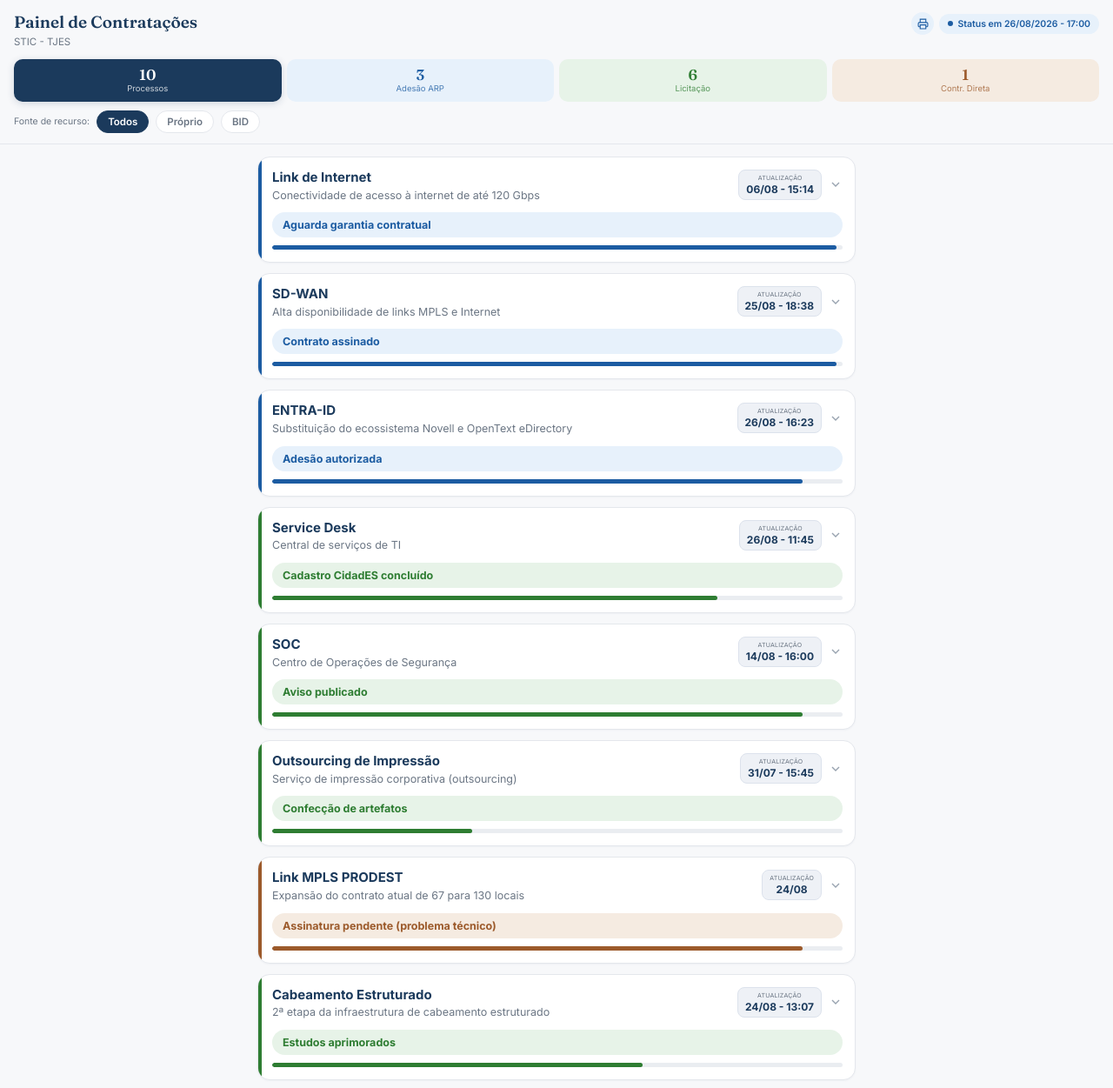
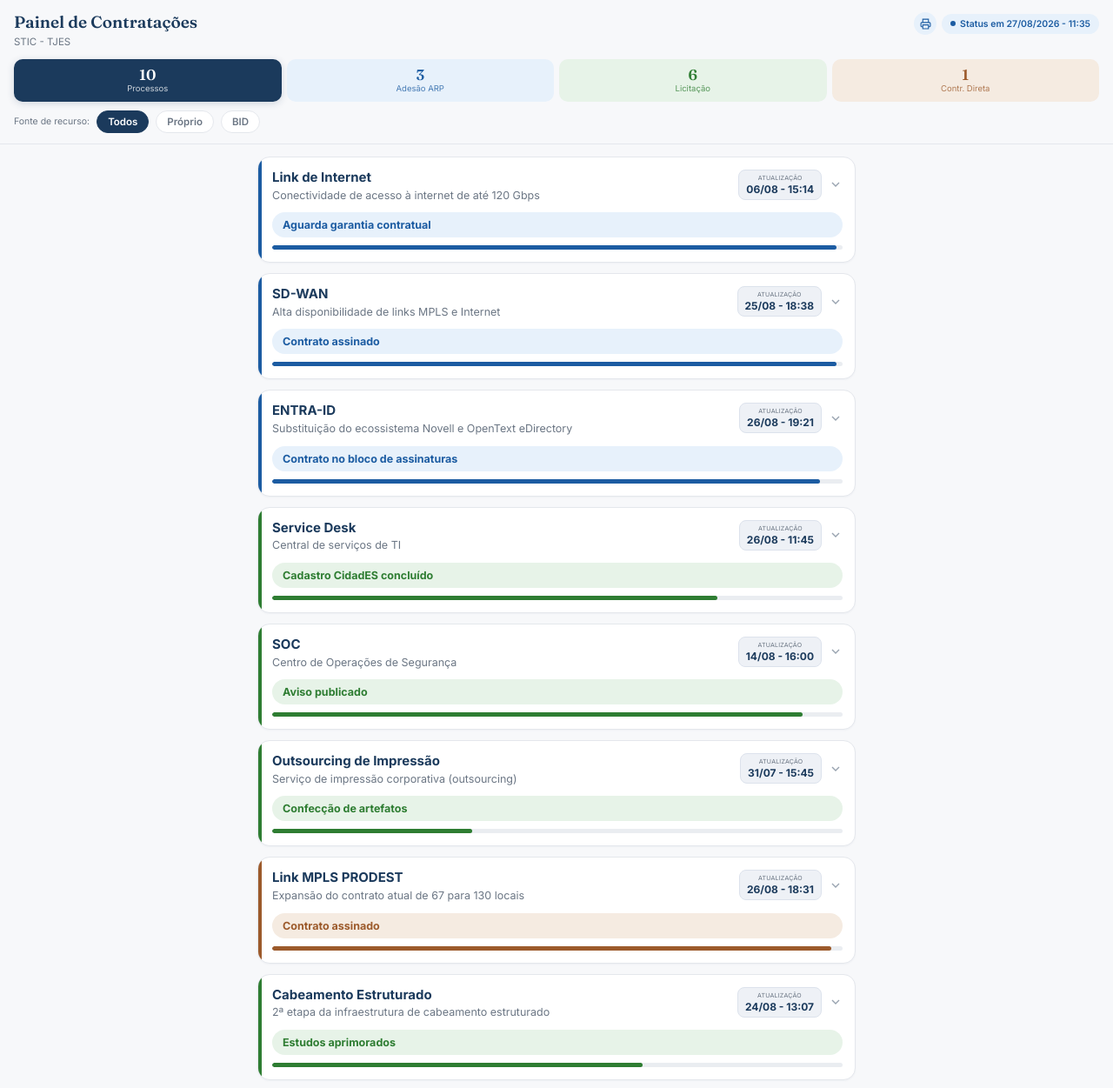
Before and after one commit to proj-stic/painel-contratacoes, a plain HTML site: page index.html in a window 1280 px wide. Shown: the top 1251 px of the page at 87% size. Drawn offline with Linux system fonts and the light colour scheme.

Commit message:
Add files via upload

```diff
--- a/index.html
+++ b/index.html
@@ -159,7 +159,7 @@
       <a class="pdf-btn" href="Painel_Contratacoes_STIC.pdf" target="_blank" rel="noopener" title="Abrir versão em PDF">
         <svg viewBox="0 0 24 24" fill="none" stroke="currentColor" stroke-width="2"><path d="M6 9V2h12v7"/><path d="M6 18H4a2 2 0 01-2-2v-5a2 2 0 012-2h16a2 2 0 012 2v5a2 2 0 01-2 2h-2"/><path d="M6 14h12v8H6z"/></svg>
       </a>
-      <div class="sync-pill"><span class="dot"></span><span id="syncLabel">Status em 26/08/2026 - 17:00</span></div>
+      <div class="sync-pill"><span class="dot"></span><span id="syncLabel">Status em 27/08/2026 - 11:35</span></div>
     </div>
   </div>
   <div class="stat-row" id="statRow"></div>
@@ -185,9 +185,9 @@ const DEFAULTS = [
     badge:"Contrato assinado", progresso:99,
     status:"Contrato assinado por ambas as partes; publicação do resumo em andamento.", data:"25/08/2026 - 18:38" },
   { id:"entra-id", mod:"Adesão ARP", nome:"ENTRA-ID", resumo:"Substituição do ecossistema Novell e OpenText eDirectory",
-    sei:"7007301-69.2026.8.08.0000", idProc:"3474982", local:"STIC, Finanças e Contratação", fonte:"BID", responsavel:"Márcio Flávio",
-    badge:"Adesão autorizada", progresso:93,
-    status:"Adesão autorizada; unidades técnicas devem cumprir pendências pontuais antes da assinatura do contrato.", data:"26/08/2026 - 16:23" },
+    sei:"7007301-69.2026.8.08.0000", idProc:"3474982", local:"SECR-GER", fonte:"BID", responsavel:"Márcio Flávio",
+    badge:"Contrato no bloco de assinaturas", progresso:96,
+    status:"Pendências operacionais resolvidas; falta manifestação técnica antes da assinatura do contrato.", data:"26/08/2026 - 19:21" },
   { id:"service-desk", mod:"Licitação", nome:"Service Desk", resumo:"Central de serviços de TI",
     sei:"7001769-17.2026.8.08.0000", idProc:"3243710", local:"SECR-GER", fonte:"Próprio", responsavel:"Jeferson Mendes",
     badge:"Cadastro CidadES concluído", progresso:78,
@@ -201,9 +201,9 @@ const DEFAULTS = [
     badge:"Confecção de artefatos", progresso:35,
     status:"Em etapa de confecção dos artefatos de contratação.", data:"31/07/2026 - 15:45" },
   { id:"link-mpls", mod:"Contratação Direta", nome:"Link MPLS PRODEST", resumo:"Expansão do contrato atual de 67 para 130 locais",
-    sei:"7001098-91.2026.8.08.0000", idProc:"3214331", local:"Seção de Contratos e Convênios", fonte:"Próprio", responsavel:"Karina Marques",
-    badge:"Assinatura pendente (problema técnico)", progresso:93,
-    status:"Assinatura do contrato pendente por dificuldades técnicas de acesso ao sistema do fornecedor.", data:"24/08/2026" },
+    sei:"7001098-91.2026.8.08.0000", idProc:"3214331", local:"Seção de Contratação", fonte:"Próprio", responsavel:"Karina Marques",
+    badge:"Contrato assinado", progresso:98,
+    status:"Contrato assinado por ambas as partes e com regularidade fiscal confirmada; segue para publicação.", data:"26/08/2026 - 18:31" },
   { id:"cabeamento", mod:"Licitação", nome:"Cabeamento Estruturado", resumo:"2ª etapa da infraestrutura de cabeamento estruturado",
     sei:"7008191-08.2026.8.08.0000", idProc:"3519541", local:"STIC", fonte:"BID", responsavel:"Márcio Flávio",
     badge:"Estudos aprimorados", progresso:65,
```
Also changed, not shown: 1 other file.
